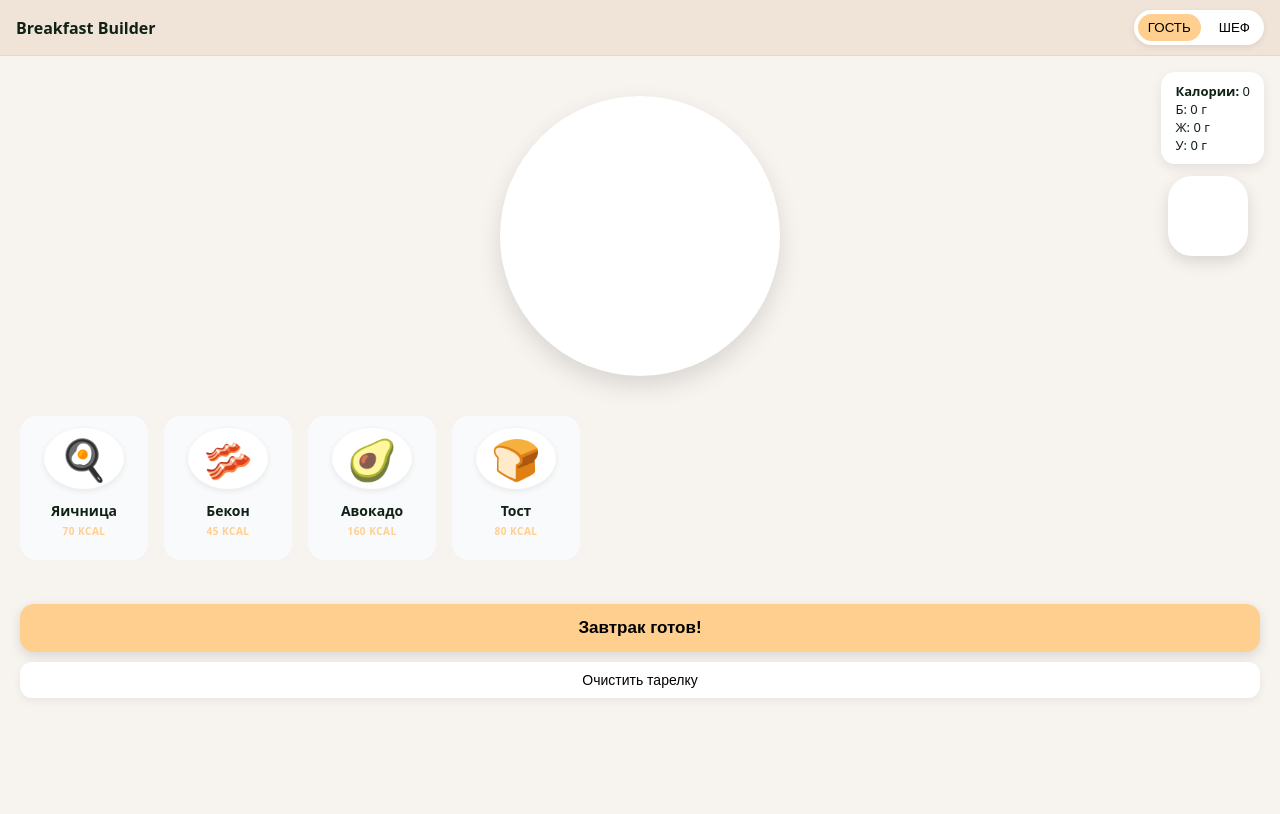
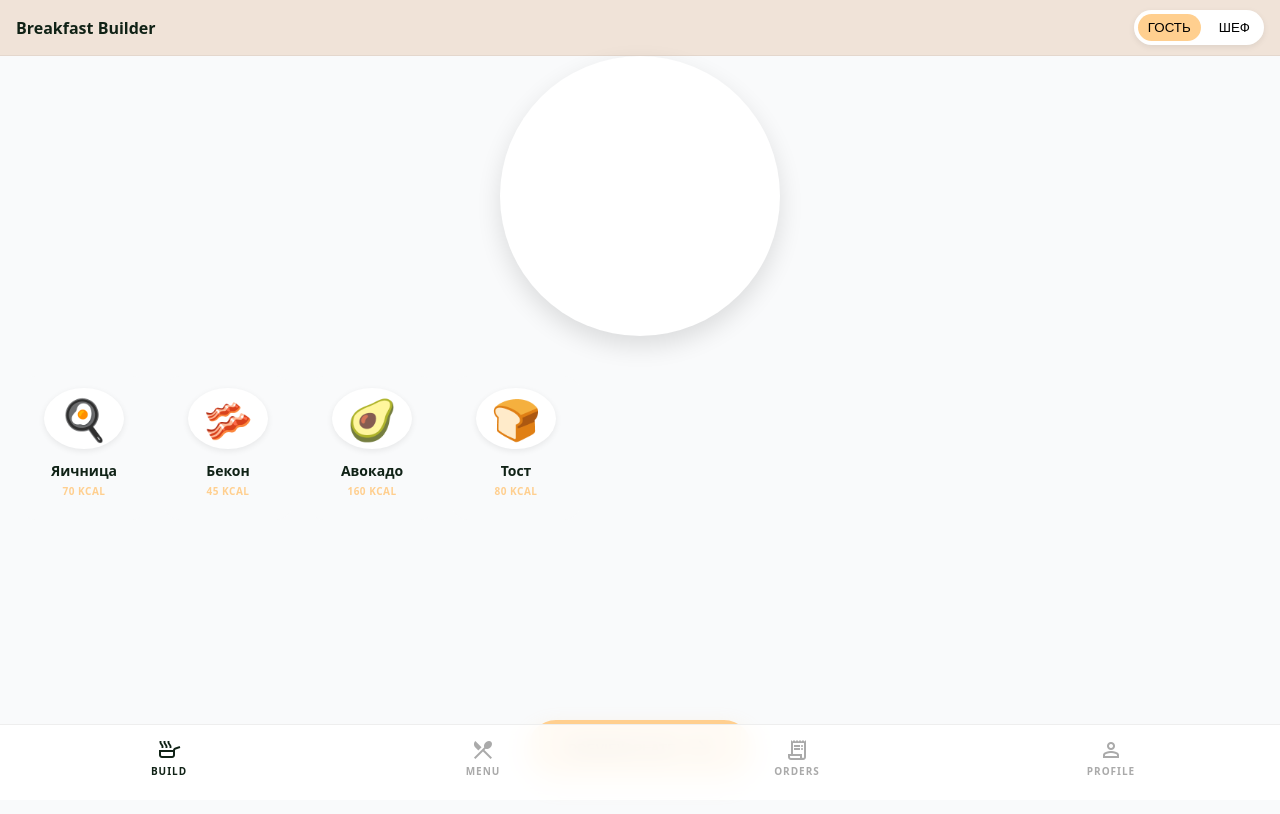
Before and after one commit to da6un4ik/breakfast, a React (Vite) app: page / in a window 1280 px wide. Shown: the top 814 px of the page. Built offline with nearby package versions, Linux system fonts and the light colour scheme.

Commit message:
Update BreakfastScreen.tsx

```diff
--- a/src/screens/BreakfastScreen.tsx
+++ b/src/screens/BreakfastScreen.tsx
@@ -1,66 +1,17 @@
 import { Plate } from "../components/Plate";
 import { FoodCarousel } from "../components/FoodCarousel";
-import { NutritionCounter } from "../components/NutritionCounter";
-import { DrinkCup } from "../components/DrinkCup";
+import { BottomActionBar } from "../components/BottomActionBar";
+import { BottomNav } from "../components/BottomNav";
 import { PlateDropHandler } from "../components/PlateDropHandler";
-import { useBreakfastStore } from "../store/useBreakfastStore";
 
 export const BreakfastScreen = () => {
-  const resetPlate = useBreakfastStore((s) => s.resetPlate);
-
-  const handleFinish = () => {
-    alert("Завтрак зафиксирован!");
-  };
-
   return (
-    <div
-      style={{
-        width: "100%",
-        height: "100vh",
-        background: "#f7f3ef",
-        paddingTop: 40,
-        position: "relative",
-        boxSizing: "border-box"
-      }}
-    >
-      <NutritionCounter />
-      <DrinkCup />
+    <div style={{ background: "#f9fafb", minHeight: "100vh", paddingBottom: "120px" }}>
       <Plate />
       <PlateDropHandler />
       <FoodCarousel />
-
-      <div style={{ marginTop: 24, padding: "0 20px" }}>
-        <button
-          style={{
-            width: "100%",
-            padding: "14px 0",
-            borderRadius: 14,
-            background: "#ffcf8f",
-            border: "none",
-            fontSize: 17,
-            fontWeight: 600,
-            boxShadow: "0 4px 12px rgba(0,0,0,0.12)",
-            marginBottom: 10
-          }}
-          onClick={handleFinish}
-        >
-          Завтрак готов!
-        </button>
-        <button
-          style={{
-            width: "100%",
-            padding: "10px 0",
-            borderRadius: 12,
-            background: "#ffffff",
-            border: "none",
-            fontSize: 14,
-            boxShadow: "0 3px 8px rgba(0,0,0,0.06)"
-          }}
-          onClick={resetPlate}
-        >
-          Очистить тарелку
-        </button>
-      </div>
+      <BottomActionBar onClick={() => alert("Plate preview")} />
+      <BottomNav />
     </div>
   );
 };
```
